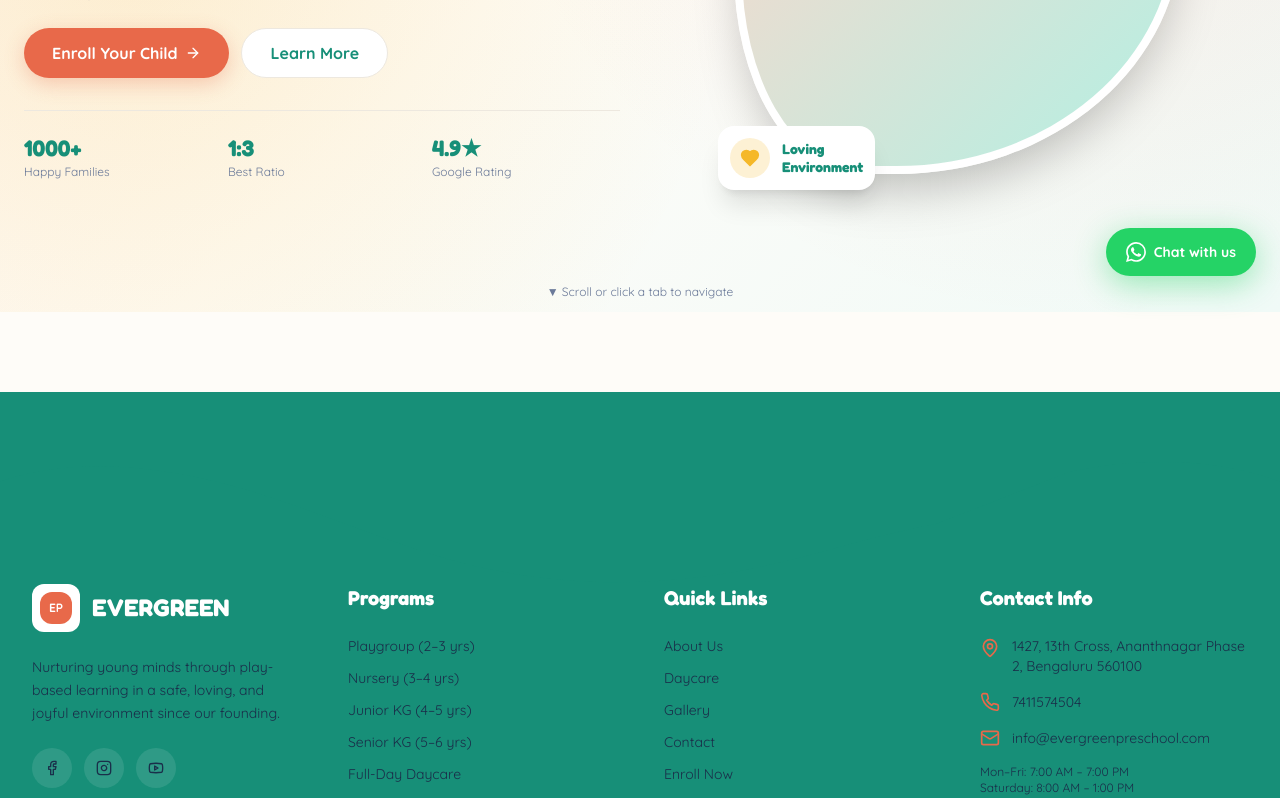
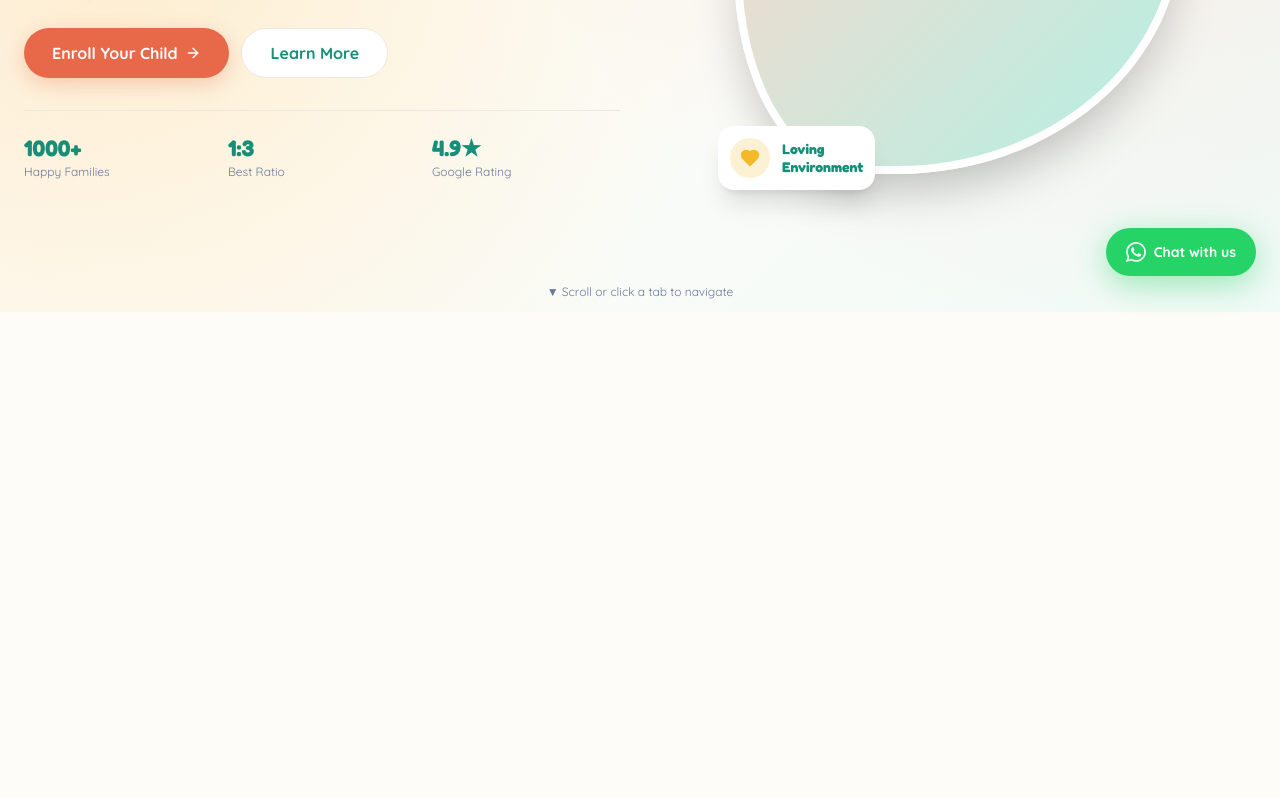
Before and after one commit to Evergreen1985/EPS-website, a Next.js app: page / in a window 1280 px wide. Shown: the part 500-1298 px from the top of the page. After the commit the page ends 812 px from the top, so only its background shows below. Built offline with nearby package versions, Linux system fonts and the light colour scheme; no server answers.

Commit message:
Refactor layout to use FooterWrapper and update styles
Updated the layout to use FooterWrapper instead of Footer and modified the body styles.

```diff
--- a/src/app/layout.tsx
+++ b/src/app/layout.tsx
@@ -1,13 +1,13 @@
 import type { Metadata } from "next";
 import "./globals.css";
 import Navbar from "@/components/Navbar";
-import Footer from "@/components/Footer";
+import FooterWrapper from "@/components/FooterWrapper";
 import WhatsAppButton from "@/components/WhatsAppButton";
 import site from "@/content/site.json";
 
 export const metadata: Metadata = {
   title: `${site.name} | Preschool & Daycare in Electronic City, Bengaluru`,
-  description: `${site.name} is a leading preschool and daycare centre in Electronic City, Bengaluru. We offer Infant Care, Playgroup, Nursery, Junior KG, Senior KG, Full-Day Daycare and After-School programs. Rated ${site.rating.score}★ on Google.`,
+  description: `${site.name} is a leading preschool and daycare centre in Electronic City, Bengaluru. Rated ${site.rating.score}★ on Google.`,
   keywords: "preschool bengaluru, daycare electronic city, nursery bangalore, infant care bangalore, junior kg, senior kg, evergreen preschool",
   openGraph: {
     title: site.name,
@@ -27,10 +27,10 @@ export default function RootLayout({ children }: { children: React.ReactNode })
         <link rel="preconnect" href="https://fonts.gstatic.com" crossOrigin="anonymous" />
         <link href="https://fonts.googleapis.com/css2?family=Fredoka:wght@400;500;600;700&family=Quicksand:wght@400;500;600;700&display=swap" rel="stylesheet" />
       </head>
-      <body>
+      <body style={{ margin:0, padding:0 }}>
         <Navbar />
         <main>{children}</main>
-        <Footer />
+        <FooterWrapper />
         <WhatsAppButton />
       </body>
     </html>
```
